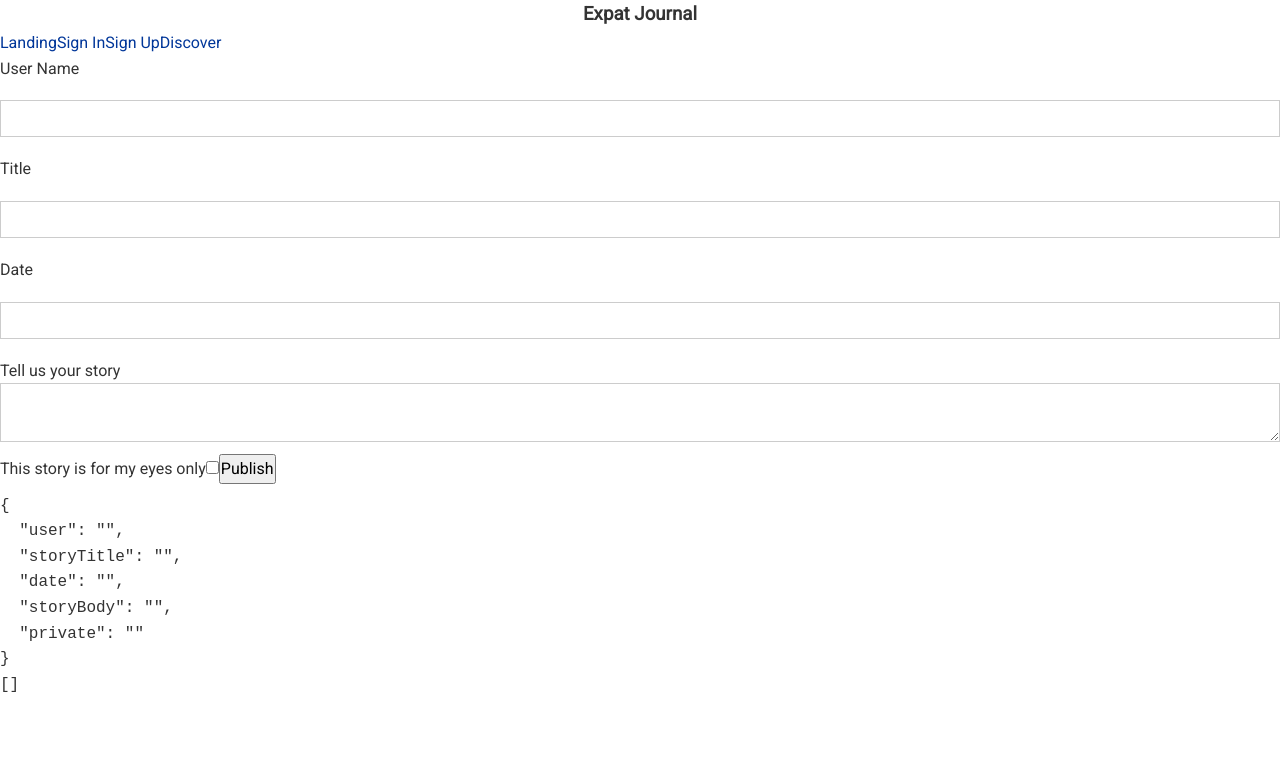
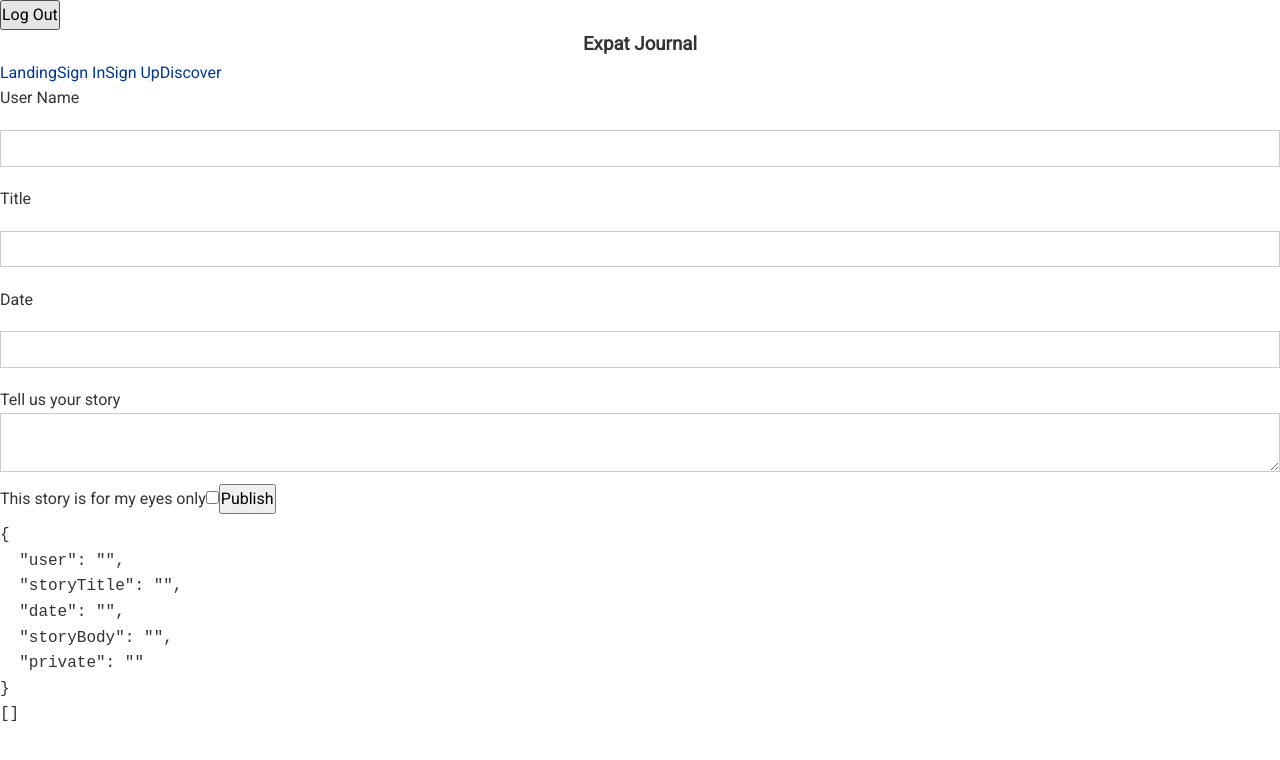
Before and after one commit to Build-Week-Expat-Journal1/Front-End, a React (Create React App) app: page /Discover in a window 1280 px wide. Shown: the top 760 px of the page. Built offline with nearby package versions, Linux system fonts and the light colour scheme.

Commit message:
added logout button

```diff
--- a/package.json
+++ b/package.json
@@ -6,15 +6,16 @@
     "@testing-library/jest-dom": "^4.2.4",
     "@testing-library/react": "^9.3.2",
     "@testing-library/user-event": "^7.1.2",
+    "axios": "^0.19.2",
     "node": "^14.5.0",
     "node-sass": "^4.14.1",
     "react": "^16.13.1",
     "react-dom": "^16.13.1",
     "react-router-dom": "^5.2.0",
     "react-scripts": "3.4.1",
+    "redux": "^4.0.5",
     "sass": "^1.26.10",
-    "yup": "^0.29.1",
-    "redux": "^4.0.5"
+    "yup": "^0.29.1"
   },
   "scripts": {
     "start": "react-scripts start",
--- a/src/App.js
+++ b/src/App.js
@@ -1,18 +1,27 @@
 import React from "react";
 import { BrowserRouter as Router, Route, Switch } from "react-router-dom";
 import "./App.css";
-import Register from "./components/register";
-import Login from "./components/login";
+import Register from "./components/Register";
+import Login from "./components/Login";
 
 import "./App.css";
 import FormCreateStoryPictures from "./components/FormCreateStoryPictures";
 import NavBar from "./components/NavBar";
 
 const App = () => {
+
+  const logout = e => {
+    e.preventDefault();
+    localStorage.removeItem("token");
+    window.location.reload(false);
+  };
+
   return (
     <div className="App">
+      <button onClick={logout}>Log Out</button>
       <NavBar />
       <FormCreateStoryPictures />
+
       <Router>
         <Switch>
           <Route exact path="/register" component={Register} />
@@ -25,10 +34,9 @@ const App = () => {
 
 export default App;
 
-{
+
   /*Because im using Router  make sure to use /register path after localhost3006  you hae to access to the exact path in order for the forms to render
 
 Example:
 localhost3006/register
 localhost3006/login */
-}
```
Also changed, not shown: src/components/NavBar.js (+12 -11 lines), 1 other file (tests, documents, lock files or other folders).
